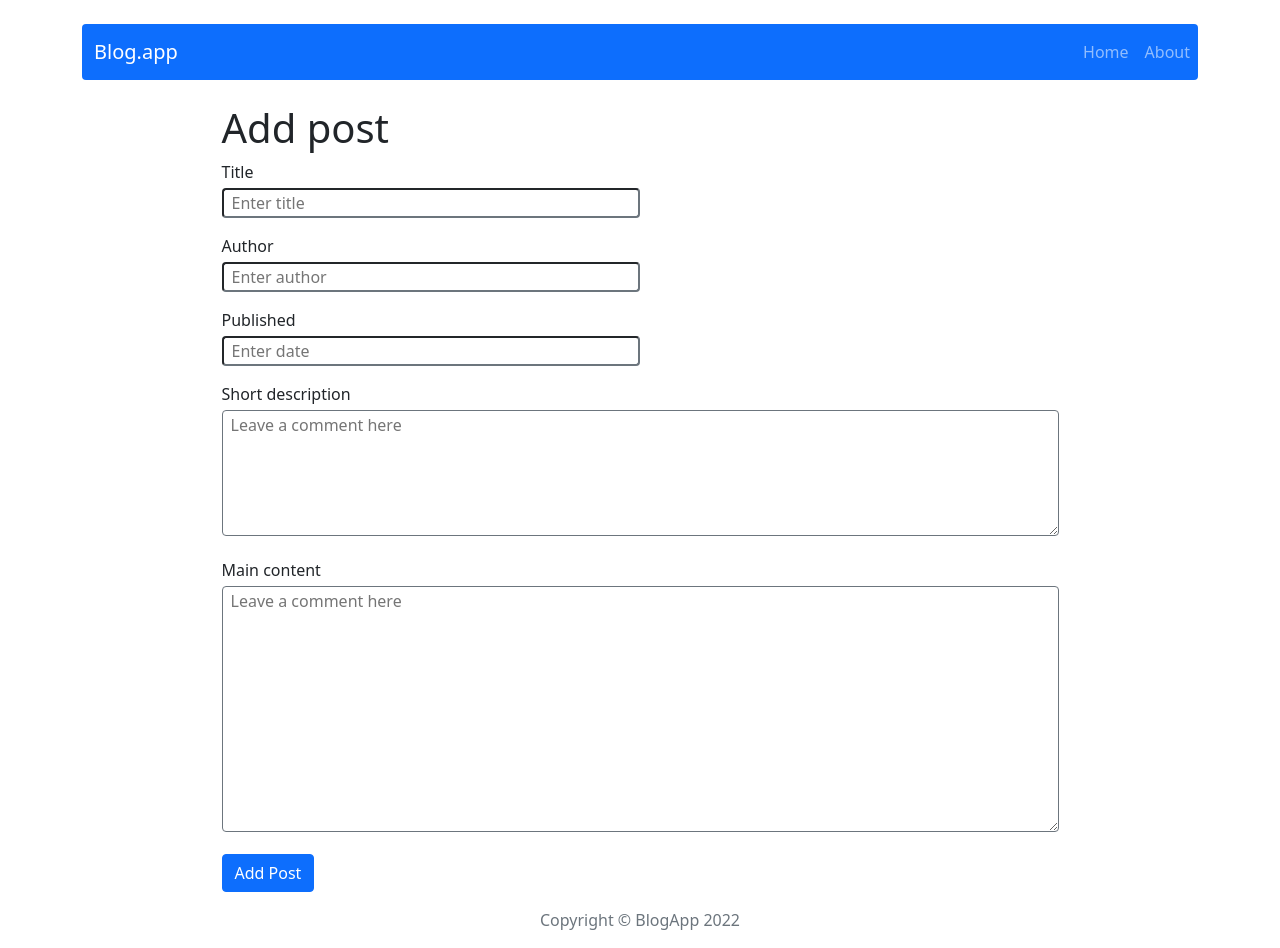
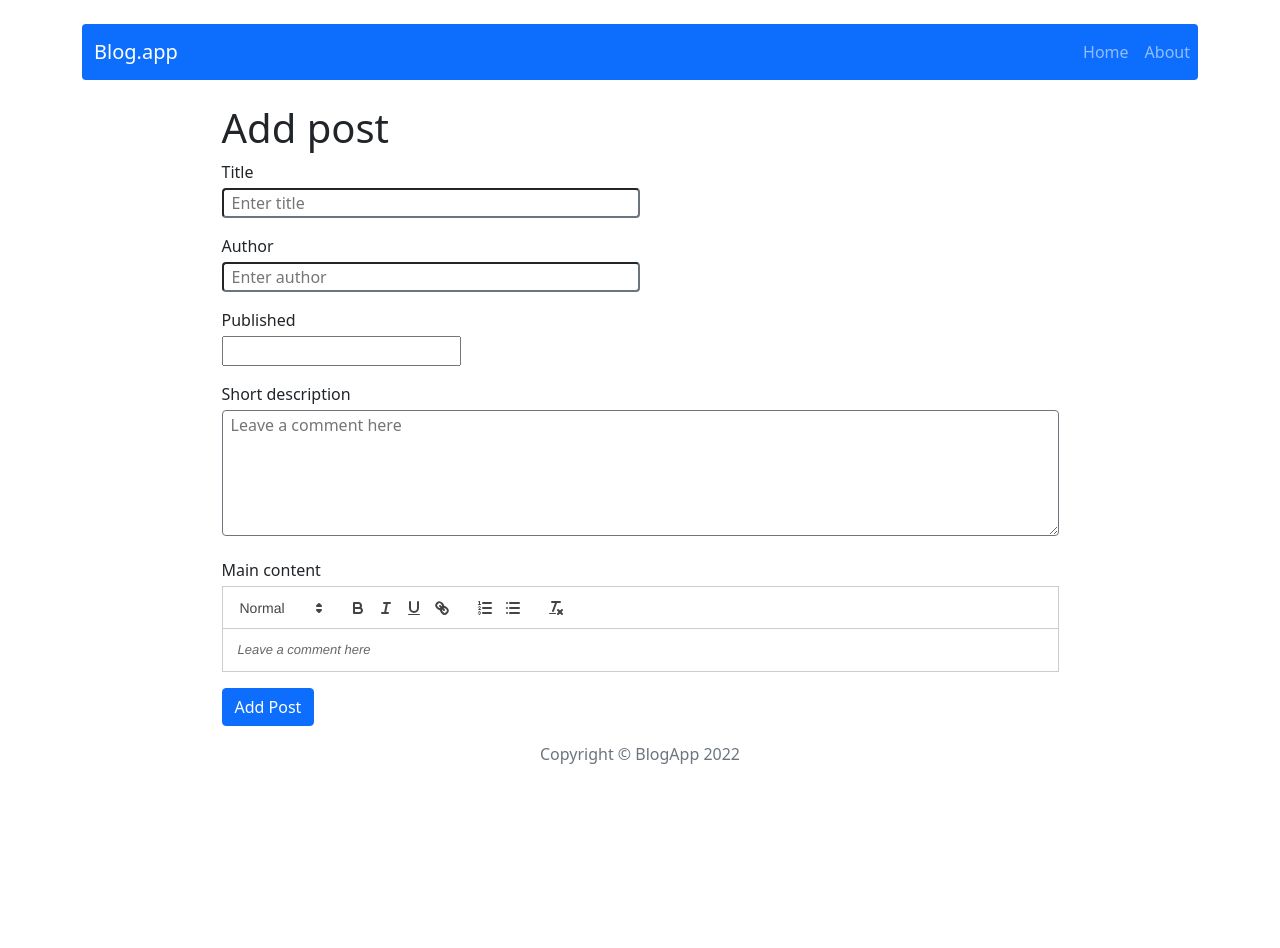
Before and after one commit to wrotewrong/react-kodilla-blog, a React (Create React App) app: page /post/add in a window 1280 px wide. After the commit the page ends 800 px from the top, so only its background shows below. Built offline with nearby package versions, Linux system fonts and the light colour scheme.

Commit message:
Add Datepicker and React-quill packages

```diff
--- a/package.json
+++ b/package.json
@@ -10,7 +10,9 @@
     "http-server": "^14.1.1",
     "react": "^18.2.0",
     "react-bootstrap": "2.0",
+    "react-datepicker": "^4.8.0",
     "react-dom": "^18.2.0",
+    "react-quill": "^2.0.0",
     "react-redux": "^8.0.5",
     "react-router-dom": "^6.0.1",
     "react-scripts": "5.0.1",
@@ -43,5 +45,8 @@
       "last 1 firefox version",
       "last 1 safari version"
     ]
+  },
+  "devDependencies": {
+    "style-loader": "^3.3.1"
   }
 }
--- a/src/components/features/Post.js
+++ b/src/components/features/Post.js
@@ -7,6 +7,7 @@ import { Modal } from 'react-bootstrap';
 import { Navigate } from 'react-router-dom';
 import { removePost } from '../../redux/postsReducer';
 import { useDispatch } from 'react-redux';
+import { dateToStr } from '../../utlis/dateToStr';
 
 export function Post() {
   const { id } = useParams();
@@ -73,9 +74,9 @@ export function Post() {
           </p>
           <p>
             <span className='fw-bold'>Published: </span>
-            {post.publishedDate}
+            {dateToStr(post.publishedDate)}
           </p>
-          <p>{post.content}</p>
+          <p dangerouslySetInnerHTML={{ __html: post.content }}></p>
         </div>
       </>
     );
--- a/src/components/features/PostCard.js
+++ b/src/components/features/PostCard.js
@@ -1,5 +1,6 @@
 import { Button } from 'react-bootstrap';
 import { Link } from 'react-router-dom';
+import { dateToStr } from '../../utlis/dateToStr';
 
 export function PostCard(props) {
   return (
@@ -12,7 +13,7 @@ export function PostCard(props) {
         </p>
         <p>
           <span className='fw-bold'>Published: </span>
-          {props.date}
+          {dateToStr(props.date)}
         </p>
         <p>{props.description}</p>
         <Link to={`post/${props.id}`}>
--- a/src/components/features/PostForm.js
+++ b/src/components/features/PostForm.js
@@ -3,6 +3,10 @@ import { TextArea } from '../common/TextArea';
 import { TextInput } from '../common/TextInput';
 import { useState } from 'react';
 import PropTypes from 'prop-types';
+import ReactQuill from 'react-quill';
+import 'react-quill/dist/quill.snow.css';
+import DatePicker from 'react-datepicker';
+import 'react-datepicker/dist/react-datepicker.css';
 
 export function PostForm({ action, actionText, ...props }) {
   const [title, setTitle] = useState(props.title ? props.title : '');
@@ -36,13 +40,14 @@ export function PostForm({ action, actionText, ...props }) {
         placeholder='Enter author'
         type='text'
       ></TextInput>
-      <TextInput
-        value={publishedDate}
-        onChange={(e) => setDate(e.target.value)}
-        id='Published'
-        placeholder='Enter date'
-        type='text'
-      ></TextInput>
+      <p className='mb-1'>Published</p>
+      <DatePicker
+        className='mb-3'
+        selected={publishedDate}
+        onChange={(date) => {
+          setDate(date);
+        }}
+      ></DatePicker>
       <TextArea
         value={shortDescription}
         onChange={(e) => setDescription(e.target.value)}
@@ -50,13 +55,14 @@ export function PostForm({ action, actionText, ...props }) {
         placeholder='Leave a comment here'
         rows='5'
       ></TextArea>
-      <TextArea
+      <p className='mb-1'>Main content</p>
+      <ReactQuill
+        className='mb-3'
+        theme='snow'
         value={content}
-        onChange={(e) => setContent(e.target.value)}
-        id='Main content'
+        onChange={setContent}
         placeholder='Leave a comment here'
-        rows='10'
-      ></TextArea>
+      ></ReactQuill>
       <Button type='submit' className='d-block'>
         {actionText}
       </Button>
--- a/src/redux/initialState.js
+++ b/src/redux/initialState.js
@@ -5,32 +5,32 @@ export const initialState = {
       title: 'Article title 1',
       shortDescription: 'Short description of the article...',
       content: 'Main content of the article',
-            publishedDate: '01-02-2022',
-            author: 'Jane Smith'
+      publishedDate: new Date('01/02/2022'),
+      author: 'Jane Smith',
     },
     {
       id: '2',
       title: 'Article title 2',
       shortDescription: 'Short description of the article...',
       content: 'Main content of the article',
-            publishedDate: '02-02-2022',
-            author: 'John Smith'
+      publishedDate: new Date('02/02/2022'),
+      author: 'John Smith',
     },
     {
       id: '3',
       title: 'Article title 3',
       shortDescription: 'Short description of the article...',
       content: 'Main content of the article',
-            publishedDate: '03-02-2022',
-            author: 'John Doe'
+      publishedDate: new Date('03/02/2022'),
+      author: 'John Doe',
     },
     {
       id: '4',
       title: 'Article title 4',
       shortDescription: 'Short description of the article...',
       content: 'Main content of the article',
-            publishedDate: '04-02-2022',
-            author: 'Jane Doe'
-        }
-    ]
-}
+      publishedDate: new Date('04/02/2022'),
+      author: 'Jane Doe',
+    },
+  ],
+};
--- /dev/null
+++ b/src/utlis/dateToStr.js
@@ -0,0 +1,3 @@
+export const dateToStr = (date) => {
+  return `${date.getMonth() + 1}/${date.getDate()}/${date.getFullYear()}`;
+};
```
Also changed, not shown: 1 other file (tests, documents, lock files or other folders). Lines whose indentation alone changed are shown as unchanged.
